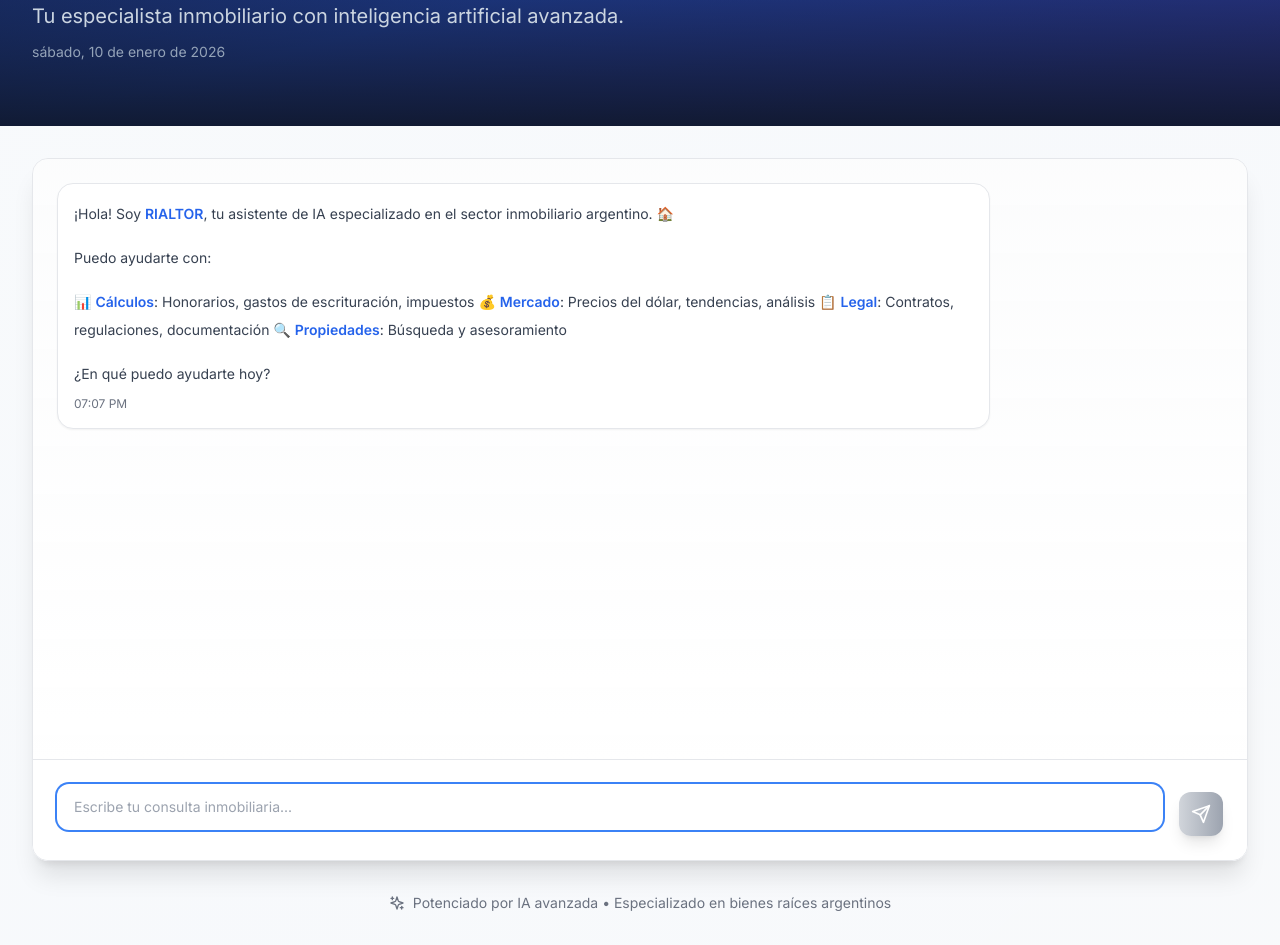
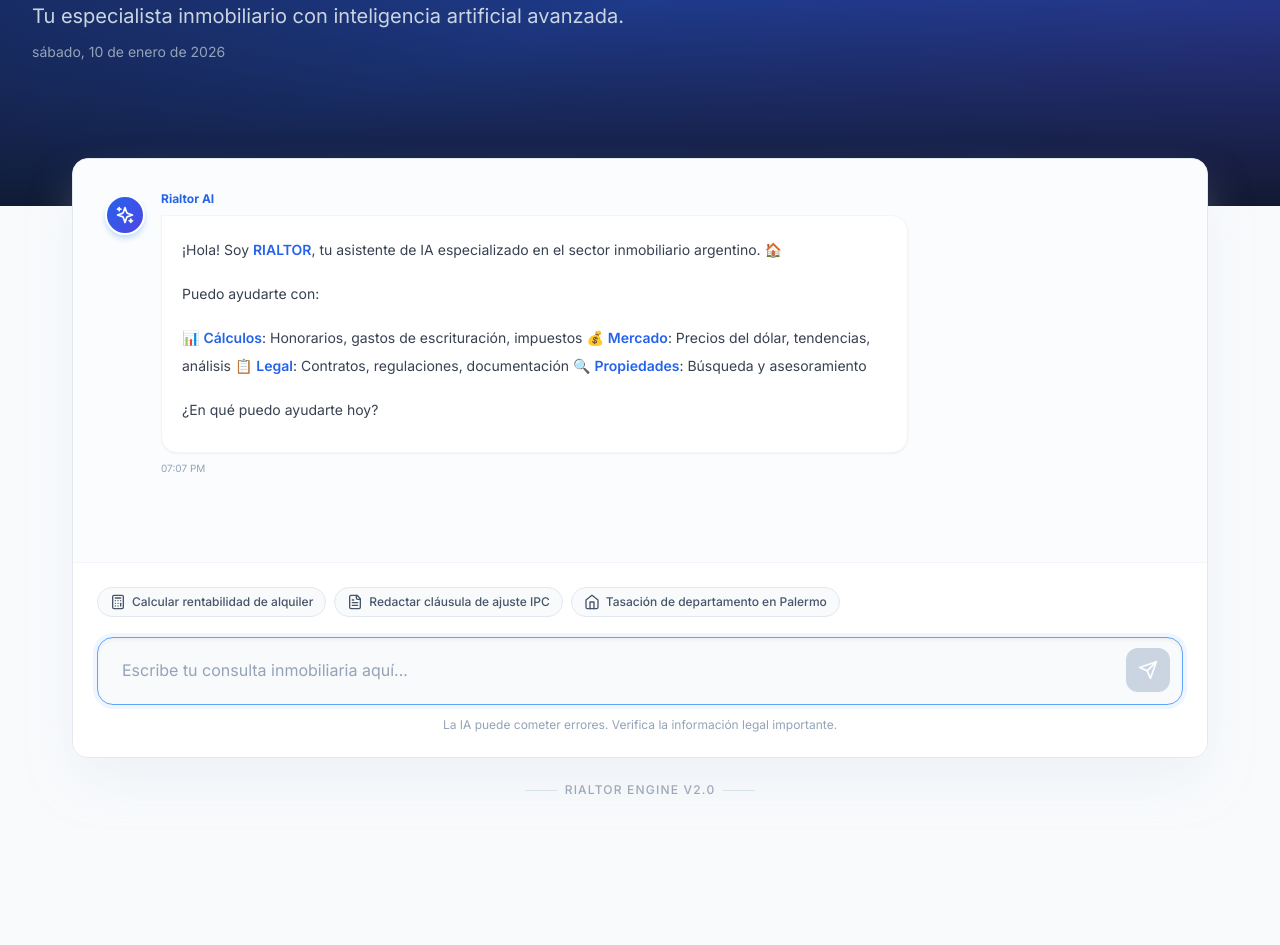
Before and after one commit to Tabix-Group/rialtor, a Next.js app in the folder frontend/: page /chat in a window 1280 px wide. Shown: the part 200-1145 px from the top of the page. After the commit the page ends 1030 px from the top, so only its background shows below. Built offline with nearby package versions, Linux system fonts and the light colour scheme.

Commit message:
refactor vista chat

```diff
--- a/frontend/src/app/chat/page.tsx
+++ b/frontend/src/app/chat/page.tsx
@@ -11,7 +11,10 @@ import {
     Calculator,
     FileText,
     Home,
-    Building
+    Building,
+    Bot,
+    User,
+    ChevronRight
 } from 'lucide-react'
 import { useAssistantChat } from '../../hooks/useAssistantChat'
 import MessageContent from '../../components/MessageContent'
@@ -59,10 +62,21 @@ export default function ChatPage() {
         inputRef.current?.focus()
     }
 
+    // Sugerencias rápidas para mostrar cuando el chat está vacío o para inspirar
+    const quickSuggestions = [
+        { icon: <Calculator className="w-4 h-4" />, text: "Calcular rentabilidad de alquiler" },
+        { icon: <FileText className="w-4 h-4" />, text: "Redactar cláusula de ajuste IPC" },
+        { icon: <Home className="w-4 h-4" />, text: "Tasación de departamento en Palermo" },
+        { icon: <Building className="w-4 h-4" />, text: "Requisitos para garantía propietaria" },
+    ]
+
     return (
-        <div className="min-h-screen bg-gradient-to-br from-slate-50 via-blue-50/20 to-indigo-50/10">
-            {/* Header */}
-            <div className="relative overflow-hidden bg-gradient-to-br from-slate-900 via-blue-900 to-indigo-900">
+        <div className="min-h-screen bg-slate-50 font-sans">
+
+            {/* ================================================================================= */}
+            {/* CABECERA ORIGINAL (NO TOCAR) */}
+            {/* ================================================================================= */}
+            <div className="relative overflow-hidden bg-gradient-to-br from-slate-900 via-blue-900 to-indigo-900 pb-20">
                 <div className="absolute inset-0 bg-gradient-to-b from-transparent via-blue-900/20 to-slate-900/90"></div>
 
                 <div className="relative max-w-[1600px] mx-auto px-4 sm:px-6 lg:px-8 py-8 sm:py-12 lg:py-16">
@@ -93,45 +107,87 @@ export default function ChatPage() {
 
                         <button
                             onClick={clearChat}
-                            className="flex items-center gap-2 px-4 py-2 bg-white/10 hover:bg-white/20 backdrop-blur-md text-white rounded-lg transition-colors border border-white/20"
+                            className="flex items-center gap-2 px-4 py-2 bg-white/10 hover:bg-white/20 backdrop-blur-md text-white rounded-lg transition-colors border border-white/20 hover:shadow-lg active:scale-95 duration-200"
                         >
                             <RefreshCw className="w-4 h-4" />
-                            <span className="text-sm hidden sm:inline">Nuevo chat</span>
+                            <span className="text-sm hidden sm:inline font-medium">Nuevo chat</span>
                         </button>
                     </div>
                 </div>
             </div>
+            {/* ================================================================================= */}
+            {/* FIN CABECERA */}
+            {/* ================================================================================= */}
 
-            {/* Main Chat Area */}
-            <div className="max-w-[1600px] mx-auto px-4 sm:px-6 lg:px-8 py-8">
-                <div className="bg-white/90 backdrop-blur-md rounded-2xl shadow-xl border border-gray-200 overflow-hidden">
+            {/* Main Chat Area - Elevado sobre el header */}
+            <div className="max-w-[1200px] mx-auto px-4 sm:px-6 lg:px-8 -mt-12 relative z-10 pb-8">
+                <div className="bg-white rounded-2xl shadow-2xl shadow-slate-200/50 border border-slate-200 overflow-hidden flex flex-col h-[75vh]">
+
                     {/* Messages Container */}
-                    <div className="h-[600px] overflow-y-auto p-6 space-y-6 bg-gradient-to-b from-gray-50/50 to-white">
+                    <div className="flex-1 overflow-y-auto p-4 sm:p-6 lg:p-8 space-y-8 bg-slate-50/50 scroll-smooth">
                         {messages.length === 0 ? (
-                            <div className="text-center py-12">
-                                <div className="w-16 h-16 bg-gradient-to-br from-blue-600 to-blue-700 rounded-full flex items-center justify-center mx-auto mb-4 shadow-lg">
-                                    <MessageCircle className="w-8 h-8 text-white" />
+                            <div className="h-full flex flex-col items-center justify-center text-center px-4 animate-in fade-in duration-700">
+                                <div className="w-20 h-20 bg-gradient-to-br from-blue-100 to-indigo-100 rounded-full flex items-center justify-center mb-6 shadow-sm ring-4 ring-white">
+                                    <Bot className="w-10 h-10 text-blue-600" />
                                 </div>
-                                <h3 className="text-xl font-semibold text-gray-900 mb-2">¡Bienvenido a RIALTOR!</h3>
-                                <p className="text-gray-600 max-w-md mx-auto">
-                                    Soy tu asistente especializado en el sector inmobiliario argentino.
-                                    ¿En qué puedo ayudarte hoy?
+                                <h3 className="text-2xl font-bold text-slate-900 mb-3">¡Hola! Soy Rialtor Assistant</h3>
+                                <p className="text-slate-500 max-w-lg mx-auto mb-8 text-lg leading-relaxed">
+                                    Estoy entrenado para ayudarte con cálculos inmobiliarios, redacción legal, análisis de mercado y más.
                                 </p>
+
+                                <div className="grid grid-cols-1 sm:grid-cols-2 gap-3 w-full max-w-2xl">
+                                    {quickSuggestions.map((suggestion, idx) => (
+                                        <button
+                                            key={idx}
+                                            onClick={() => handleQuickSuggestion(suggestion.text)}
+                                            className="flex items-center gap-3 p-4 bg-white border border-slate-200 rounded-xl hover:border-blue-400 hover:shadow-md transition-all duration-200 text-left group"
+                                        >
+                                            <div className="p-2 bg-blue-50 text-blue-600 rounded-lg group-hover:bg-blue-600 group-hover:text-white transition-colors">
+                                                {suggestion.icon}
+                                            </div>
+                                            <span className="text-sm font-medium text-slate-700 group-hover:text-slate-900">{suggestion.text}</span>
+                                        </button>
+                                    ))}
+                                </div>
                             </div>
                         ) : (
-                            messages.map((message, index) => (
+                            <>
+                                {messages.map((message, index) => (
                                     <motion.div
                                         key={message.id}
-                                    className={`flex ${message.isUser ? 'justify-end' : 'justify-start'}`}
-                                    initial={{ opacity: 0, y: 10 }}
+                                        initial={{ opacity: 0, y: 20 }}
                                         animate={{ opacity: 1, y: 0 }}
-                                    transition={{ delay: index * 0.05 }}
+                                        transition={{ duration: 0.3 }}
+                                        className={`flex w-full ${message.isUser ? 'justify-end' : 'justify-start'}`}
                                     >
+                                        <div className={`flex max-w-[85%] md:max-w-[75%] gap-4 ${message.isUser ? 'flex-row-reverse' : 'flex-row'}`}>
+
+                                            {/* Avatar */}
+                                            <div className="flex-shrink-0 mt-1">
+                                                {message.isUser ? (
+                                                    <div className="w-8 h-8 sm:w-10 sm:h-10 rounded-full bg-slate-200 flex items-center justify-center border-2 border-white shadow-sm">
+                                                        <User className="w-5 h-5 text-slate-500" />
+                                                    </div>
+                                                ) : (
+                                                    <div className="w-8 h-8 sm:w-10 sm:h-10 rounded-full bg-gradient-to-br from-blue-600 to-indigo-600 flex items-center justify-center border-2 border-white shadow-md shadow-blue-200">
+                                                        <Sparkles className="w-4 h-4 sm:w-5 sm:h-5 text-white" />
+                                                    </div>
+                                                )}
+                                            </div>
+
+                                            {/* Bubble */}
+                                            <div className="flex flex-col gap-1 min-w-0">
+                                                <div className="flex items-center gap-2 mb-1">
+                                                    <span className={`text-xs font-bold ${message.isUser ? 'text-slate-400 text-right w-full' : 'text-blue-600'}`}>
+                                                        {message.isUser ? 'Tú' : 'Rialtor AI'}
+                                                    </span>
+                                                </div>
+
                                                 <div
-                                        className={`max-w-[80%] p-4 rounded-2xl ${
+                                                    className={`p-4 sm:p-5 rounded-2xl shadow-sm text-sm sm:text-base leading-relaxed ${
                                                         message.isUser
-                                                ? 'bg-gradient-to-r from-blue-600 to-blue-700 text-white shadow-lg'
-                                                : 'bg-white border border-gray-200 text-gray-900 shadow-sm'
+                                                            ? 'bg-gradient-to-br from-slate-800 to-slate-900 text-white rounded-tr-none'
+                                                            : 'bg-white border border-slate-100 text-slate-800 rounded-tl-none'
                                                     }`}
                                                 >
                                                     <MessageContent
@@ -140,34 +196,37 @@ export default function ChatPage() {
                                                         sources={message.sources}
                                                         calculation={message.calculation}
                                                     />
+                                                </div>
 
-                                        <p className={`text-xs mt-2 ${message.isUser ? 'text-blue-100' : 'text-gray-500'}`}>
-                                            {new Date(message.timestamp).toLocaleTimeString([], {
-                                                hour: '2-digit',
-                                                minute: '2-digit'
-                                            })}
-                                        </p>
+                                                <span className={`text-[10px] text-slate-400 mt-1 ${message.isUser ? 'text-right' : 'text-left'}`}>
+                                                    {new Date(message.timestamp).toLocaleTimeString([], { hour: '2-digit', minute: '2-digit' })}
+                                                </span>
+                                            </div>
                                         </div>
                                     </motion.div>
-                            ))
+                                ))}
+                            </>
                         )}
 
                         {/* Loading indicator */}
                         {isLoading && (
                             <motion.div
-                                className="flex justify-start"
-                                initial={{ opacity: 0 }}
-                                animate={{ opacity: 1 }}
+                                initial={{ opacity: 0, y: 10 }}
+                                animate={{ opacity: 1, y: 0 }}
+                                className="flex justify-start w-full"
                             >
-                                <div className="bg-white border border-gray-200 p-4 rounded-2xl shadow-sm">
-                                    <div className="flex items-center space-x-3">
-                                        <div className="w-8 h-8 bg-gradient-to-br from-blue-600 to-blue-700 rounded-full flex items-center justify-center">
-                                            <Loader2 className="w-4 h-4 animate-spin text-white" />
+                                <div className="flex max-w-[85%] gap-4">
+                                     <div className="flex-shrink-0 mt-1">
+                                        <div className="w-10 h-10 rounded-full bg-gradient-to-br from-blue-600 to-indigo-600 flex items-center justify-center border-2 border-white shadow-md">
+                                            <Loader2 className="w-5 h-5 text-white animate-spin" />
                                         </div>
+                                    </div>
+                                    <div className="bg-white border border-slate-100 p-4 rounded-2xl rounded-tl-none shadow-sm flex items-center gap-3">
+                                        <span className="text-sm font-medium text-slate-500">Analizando...</span>
                                         <div className="flex space-x-1">
-                                            <div className="w-2 h-2 bg-blue-400 rounded-full animate-bounce"></div>
-                                            <div className="w-2 h-2 bg-blue-400 rounded-full animate-bounce" style={{ animationDelay: '0.1s' }}></div>
-                                            <div className="w-2 h-2 bg-blue-400 rounded-full animate-bounce" style={{ animationDelay: '0.2s' }}></div>
+                                            <div className="w-1.5 h-1.5 bg-blue-400 rounded-full animate-bounce" style={{ animationDelay: '0s' }}></div>
+                                            <div className="w-1.5 h-1.5 bg-blue-400 rounded-full animate-bounce" style={{ animationDelay: '0.15s' }}></div>
+                                            <div className="w-1.5 h-1.5 bg-blue-400 rounded-full animate-bounce" style={{ animationDelay: '0.3s' }}></div>
                                         </div>
                                     </div>
                                 </div>
@@ -178,52 +237,66 @@ export default function ChatPage() {
                     </div>
 
                     {/* Input Area */}
-                    <div className="p-6 bg-white border-t border-gray-200">
+                    <div className="p-4 sm:p-6 bg-white border-t border-slate-100">
+                        {/* Quick Chips (Visible only if messages exist to save space) */}
+                        {messages.length > 0 && !isLoading && (
+                            <div className="flex gap-2 mb-3 overflow-x-auto pb-2 scrollbar-hide">
+                                {quickSuggestions.slice(0, 3).map((s, i) => (
+                                    <button
+                                        key={i}
+                                        onClick={() => handleQuickSuggestion(s.text)}
+                                        className="whitespace-nowrap px-3 py-1.5 bg-slate-50 border border-slate-200 rounded-full text-xs font-medium text-slate-600 hover:bg-blue-50 hover:text-blue-600 hover:border-blue-200 transition-colors flex items-center gap-1.5"
+                                    >
+                                        {s.icon} {s.text}
+                                    </button>
+                                ))}
+                            </div>
+                        )}
 
-                        <div className="flex items-end space-x-4">
-                            <div className="flex-1 relative">
+                        <div className="relative flex items-end gap-3 bg-slate-50 p-2 rounded-2xl border border-slate-200 focus-within:border-blue-400 focus-within:ring-4 focus-within:ring-blue-50 transition-all shadow-inner">
                             <textarea
                                 ref={inputRef as any}
                                 value={inputValue}
                                 onChange={(e) => setInputValue(e.target.value)}
-                                    onKeyPress={handleKeyPress}
-                                    placeholder="Escribe tu consulta inmobiliaria..."
+                                onKeyDown={handleKeyPress}
+                                placeholder="Escribe tu consulta inmobiliaria aquí..."
                                 disabled={isLoading}
-                                    className="w-full px-4 py-3 border border-gray-200 rounded-xl focus:outline-none focus:ring-2 focus:ring-blue-500 focus:border-transparent disabled:opacity-50 disabled:cursor-not-allowed text-sm placeholder-gray-400 transition-all resize-none min-h-[44px] max-h-32"
+                                className="w-full px-4 py-3 bg-transparent border-none focus:ring-0 text-slate-700 text-sm sm:text-base placeholder-slate-400 resize-none min-h-[50px] max-h-32"
                                 rows={1}
-                                    style={{ height: 'auto', minHeight: '44px' }}
+                                style={{ height: 'auto' }}
                                 onInput={(e) => {
                                     const target = e.target as HTMLTextAreaElement;
                                     target.style.height = 'auto';
                                     target.style.height = Math.min(target.scrollHeight, 128) + 'px';
                                 }}
                             />
-                            </div>
 
                             {/* Botón de enviar */}
-                            <motion.button
-                                whileHover={{ scale: 1.05 }}
-                                whileTap={{ scale: 0.95 }}
+                            <div className="pb-1 pr-1">
+                                <button
                                     onClick={handleSendMessage}
                                     disabled={!inputValue.trim() || isLoading}
-                                className="p-3 bg-gradient-to-r from-blue-600 to-blue-700 hover:from-blue-700 hover:to-blue-800 disabled:from-gray-300 disabled:to-gray-400 text-white rounded-xl transition-all duration-200 shadow-lg hover:shadow-xl disabled:cursor-not-allowed flex items-center justify-center"
+                                    className="p-3 bg-blue-600 hover:bg-blue-500 disabled:bg-slate-300 text-white rounded-xl transition-all duration-200 shadow-md hover:shadow-lg disabled:shadow-none disabled:cursor-not-allowed flex items-center justify-center group"
                                 >
                                     {isLoading ? (
                                         <Loader2 className="w-5 h-5 animate-spin" />
                                     ) : (
-                                    <Send className="w-5 h-5" />
+                                        <Send className="w-5 h-5 group-hover:translate-x-0.5 transition-transform" />
                                     )}
-                            </motion.button>
+                                </button>
                             </div>
+                        </div>
+                        <p className="text-center text-xs text-slate-400 mt-3">
+                            La IA puede cometer errores. Verifica la información legal importante.
+                        </p>
                     </div>
                 </div>
 
-                {/* Footer */}
-                <div className="text-center mt-8">
-                    <div className="flex items-center justify-center space-x-2 text-gray-500 text-sm">
-                        <Sparkles className="w-4 h-4" />
-                        <span>Potenciado por IA avanzada • Especializado en bienes raíces argentinos</span>
-                    </div>
+                {/* Footer Brand */}
+                <div className="text-center mt-6 flex items-center justify-center gap-2 opacity-60">
+                     <div className="h-px w-8 bg-slate-300"></div>
+                     <span className="text-xs font-medium text-slate-500 uppercase tracking-widest">Rialtor Engine v2.0</span>
+                     <div className="h-px w-8 bg-slate-300"></div>
                 </div>
             </div>
         </div>
```
Lines whose indentation alone changed are shown as unchanged.
